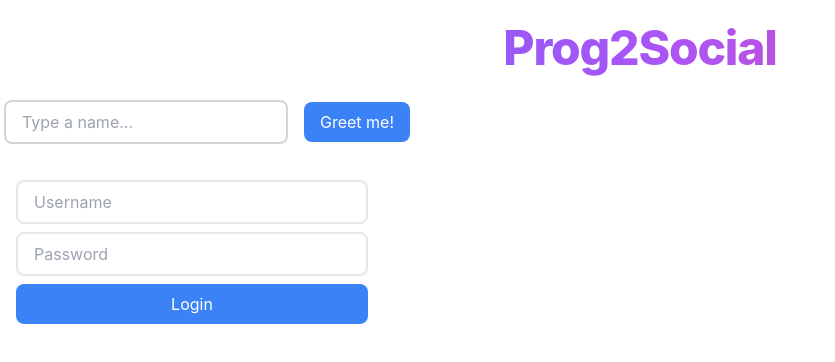
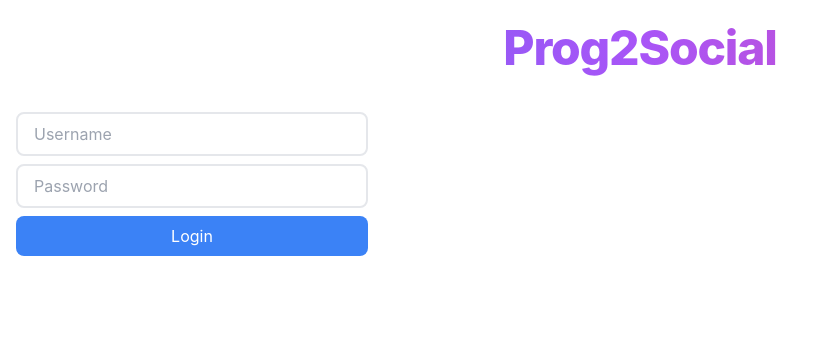
Before and after one commit to datorium-prog2/prog2-react, a React (Create React App) app: page / in a window 1280 px wide. Shown: the top 362 px of the page, without its empty margins (0-835 px from the left). Built offline with nearby package versions, Linux system fonts and the light colour scheme; no server answers.

Commit message:
feat: update App component to conditionally render HelloForm based on authentication token

```diff
--- a/src/App.tsx
+++ b/src/App.tsx
@@ -15,12 +15,21 @@ function App() {
   let headerStyle =
     "text-3xl sm:text-4xl md:text-5xl font-extrabold tracking-tight text-center bg-gradient-to-r from-indigo-500 via-purple-500 to-pink-500 bg-clip-text text-transparent py-6";
 
+  // ja tokens eksistē (ja esam ielogojušies)
+  if (token) {
+    return (
+      <div>
+        <h1 className={headerStyle}>Prog2Social</h1>
+        <HelloForm />
+      </div>
+    );
+  }
+
+  // citādāk
   return (
     <div>
       <h1 className={headerStyle}>Prog2Social</h1>
-      <HelloForm />
       <LoginForm onLogin={setToken} />
-      {token}
     </div>
   );
 }
```
